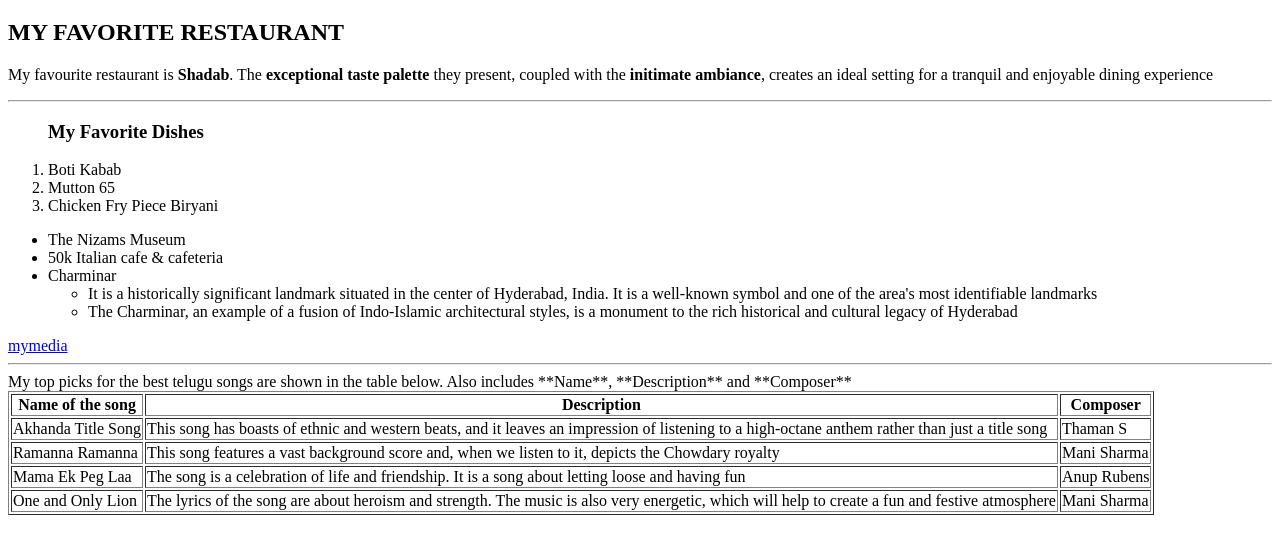
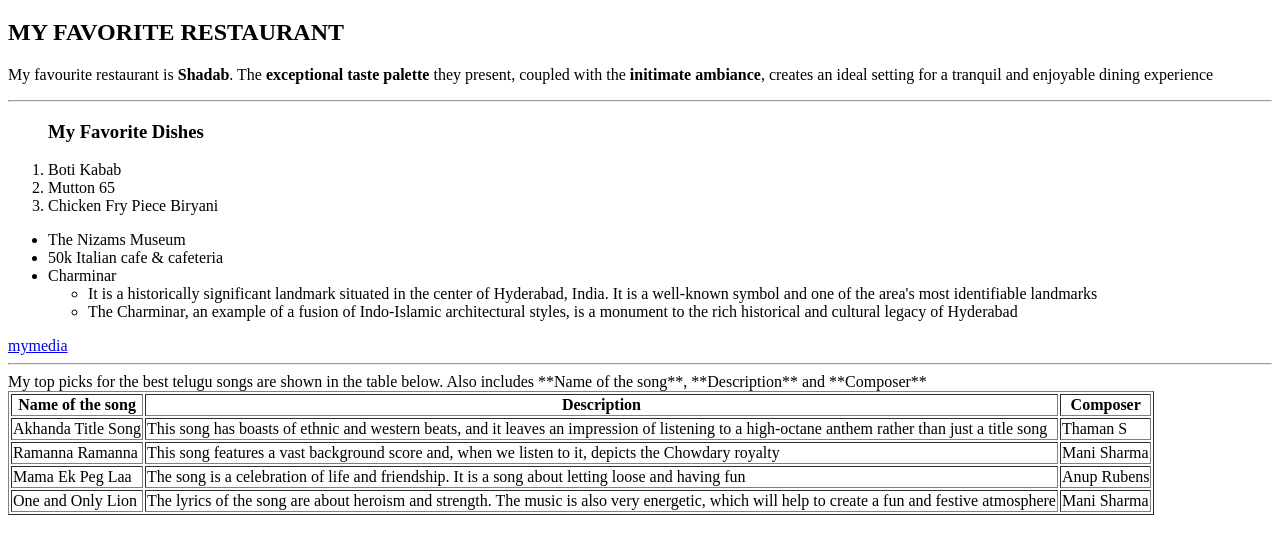
Before and after one commit to 44-563-Web-Apps-S24/44563-webapps-s24-assignment3-Sivapavankumar, a plain HTML site: page index.html in a window 1280 px wide. Shown: the part 61-612 px from the top of the page. Drawn offline with Linux system fonts and the light colour scheme.

```diff
--- a/index.html
+++ b/index.html
@@ -37,7 +37,7 @@
         <a href="mymedia.html">mymedia</a>
 
         <hr>
-        My top picks for the best telugu songs are shown in the table below. Also includes **Name**, **Description** and **Composer**
+        My top picks for the best telugu songs are shown in the table below. Also includes **Name of the song**, **Description** and **Composer**
             <table>
                 <table border="1">
                 <tr>
```
